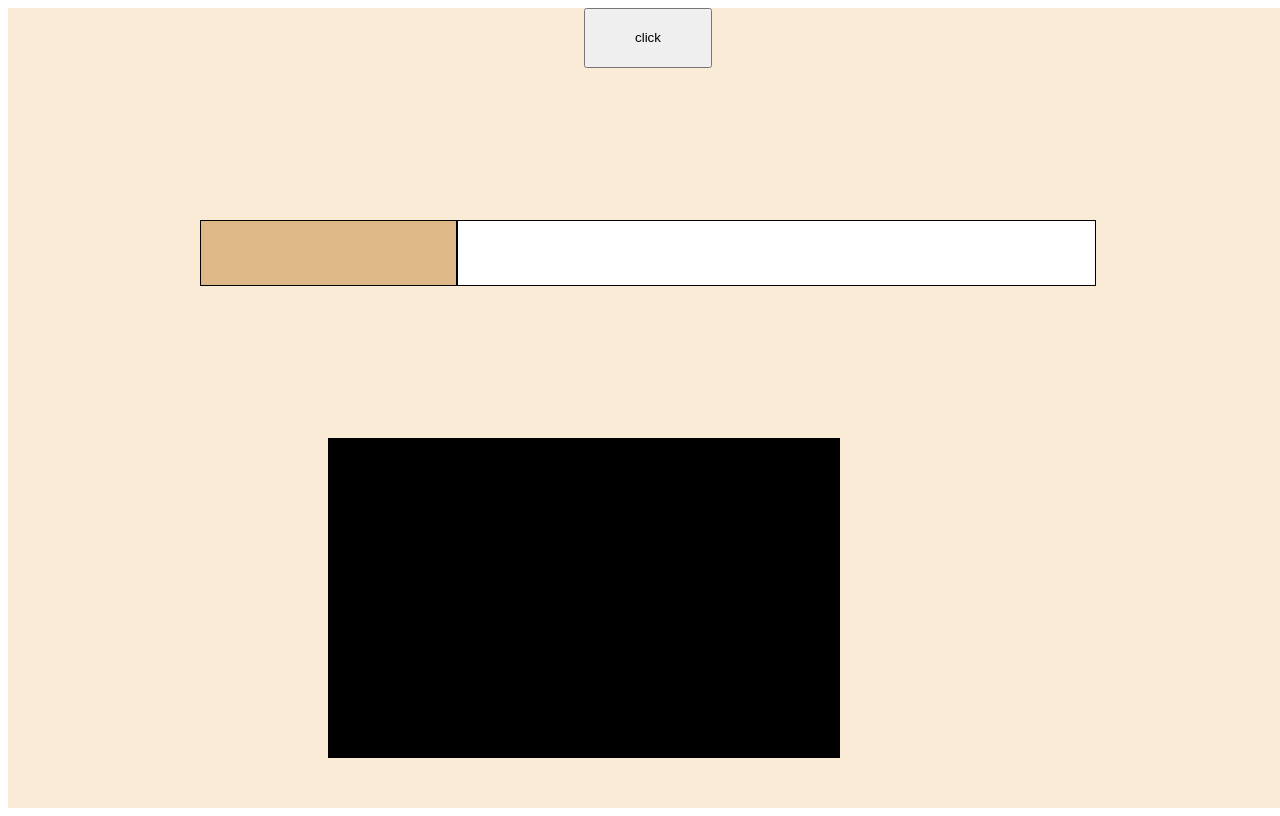
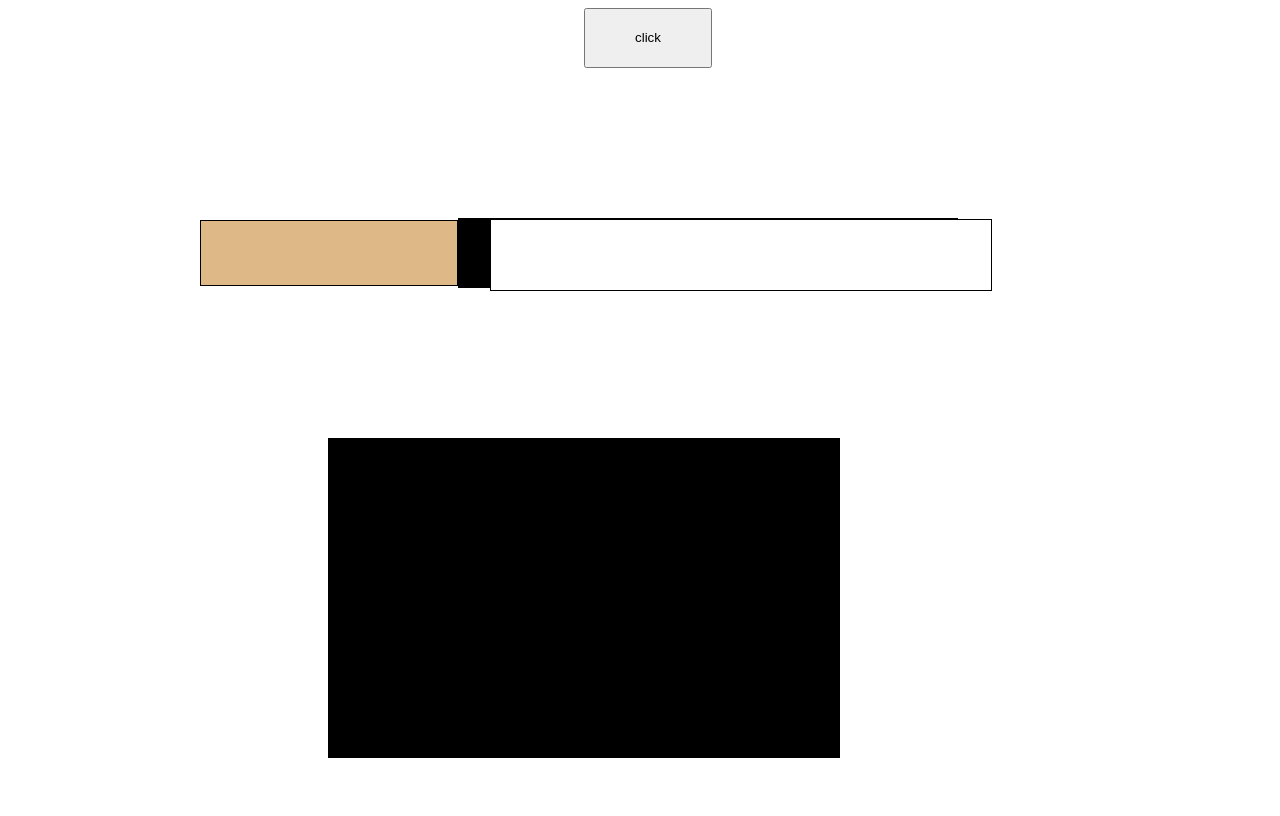
Before and after one commit to LeeEunJeong0731/eunjeong, a plain HTML site: page smoking/smoking.html in a window 1280 px wide. Drawn offline with Linux system fonts and the light colour scheme.

Commit message:
버튼누를시 width가 줄어 검은 박스가 들어남

```diff
--- a/smoking/smoking.html
+++ b/smoking/smoking.html
@@ -12,7 +12,7 @@
         flex-direction: column;
         justify-content: center;
         align-items: center;
-        background-color: antiquewhite;
+        /* background-color: antiquewhite; */
       }
       #button {
         width: 10vw;
@@ -24,6 +24,7 @@
         display: flex;
         justify-content: start;
         align-items: center;
+        position: relative;
       }
       .ciga > div:nth-child(1) {
         width: 20vw;
@@ -32,10 +33,19 @@
         border: 1px solid black;
       }
       .ciga > div:nth-child(2) {
-        width: 50vw;
-        height: 5vw;
+        width: 500px;
+        height: 70px;
+        background-color: black;
+      }
+      .ciga > div:nth-child(3) {
+        width: 500px;
+        height: 70px;
         background-color: white;
         border: 1px solid black;
+
+        position: absolute;
+        top: 151px;
+        left: 290px;
       }
       .lung {
         width: 50vw;
@@ -54,6 +64,7 @@
       <div class="ciga">
         <div></div>
         <div></div>
+        <div></div>
       </div>
       <div class="lung">
         <div></div>
@@ -63,11 +74,15 @@
       let button = document.getElementById("button");
       let ciga = document.getElementsByClassName("ciga");
       let lung = document.getElementsByClassName("lung");
-      console.dir(ciga);
+      console.dir(ciga[0].children[1]);
 
-      button.addEventListener("mousedown", () => {
-        ciga[0].children[1].style.backgroundColor = "red";
-      });
+      count = 10;
+
+      let smoking = setInterval(() => {
+        button.addEventListener("mousedown", () => {
+          ciga[0].children[2].style.width = `${500 - count++}px`;
+        });
+      }, 500);
     </script>
   </body>
 </html>
```
